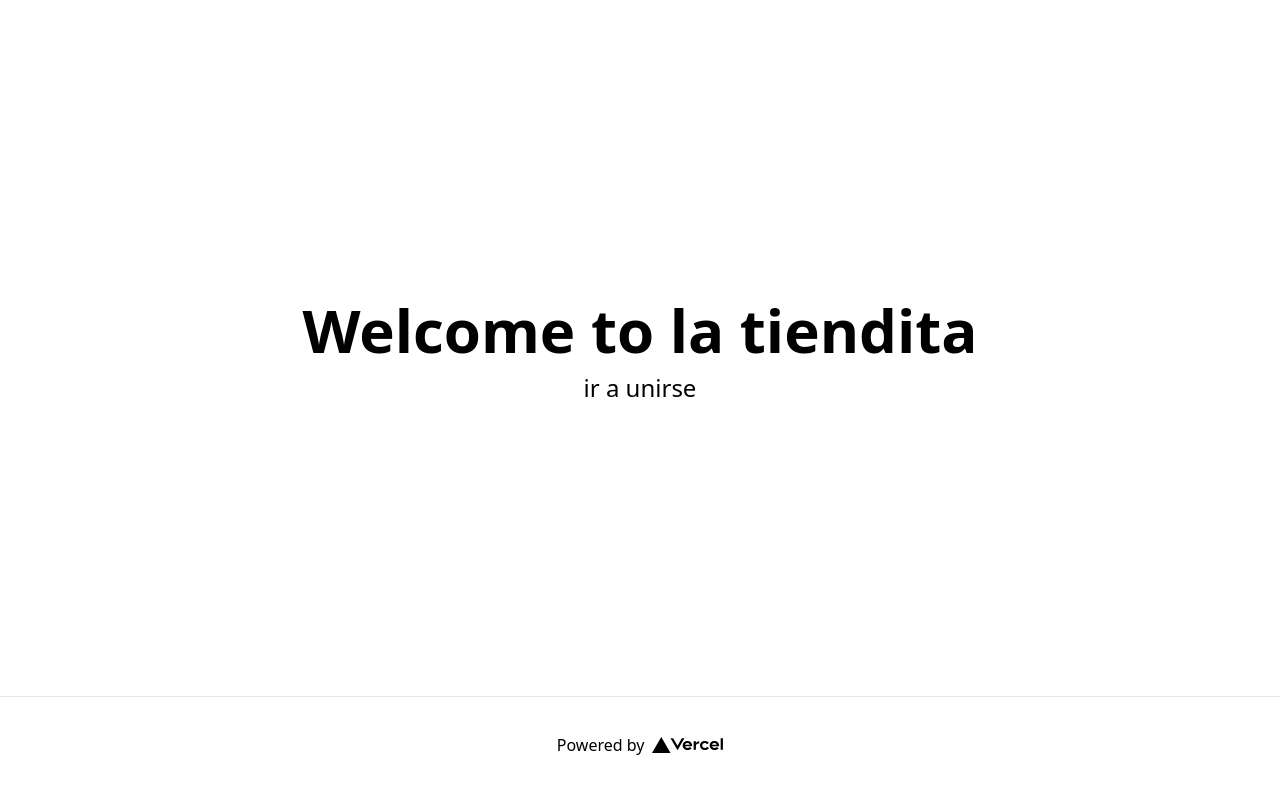
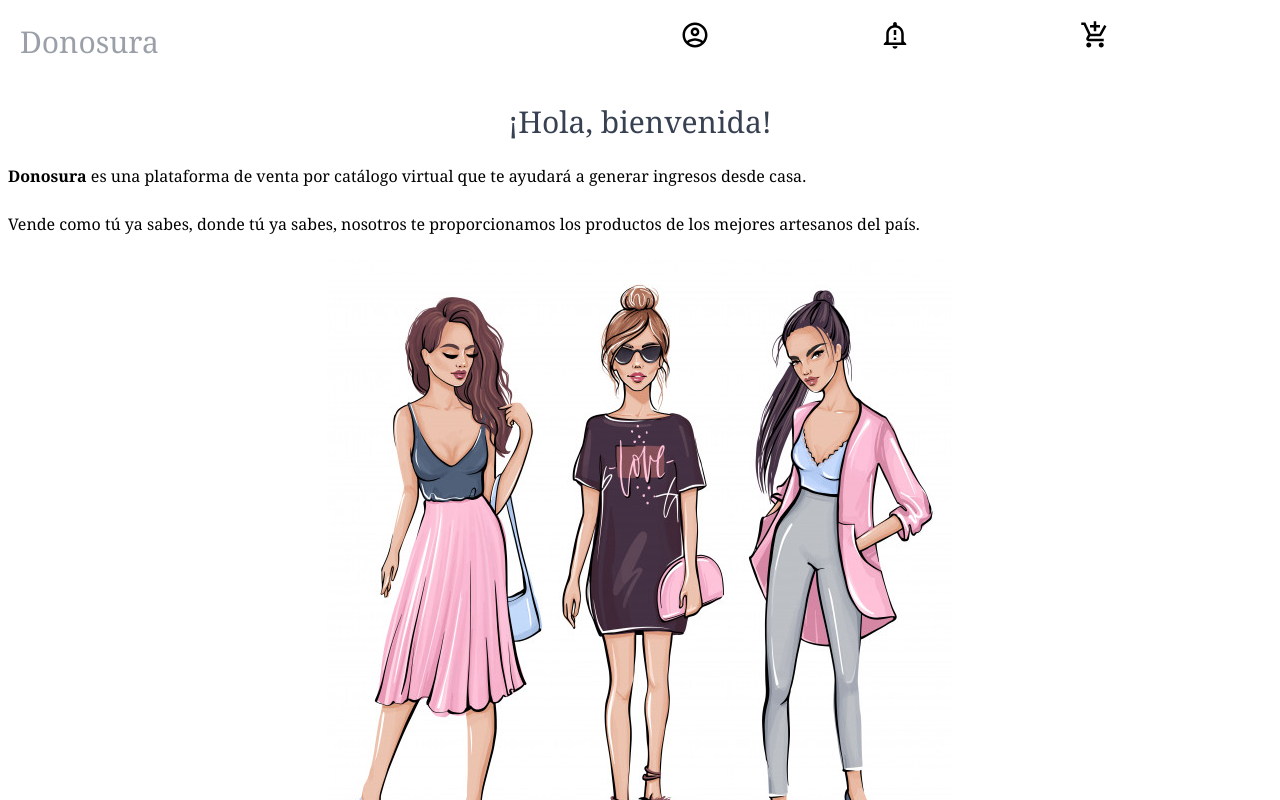
Before and after one commit to karmap/tiendita-front, a Next.js app: page / in a window 1280 px wide. Before the commit this address had no page. Shown: the top 800 px of the page. Built offline with nearby package versions, Linux system fonts and the light colour scheme.

Commit message:
fixes to home and redirects

```diff
--- a/components/footer.js
+++ b/components/footer.js
@@ -17,12 +17,20 @@ const Footer = () => (
       </div>
 
         <div className="mt-4">
-            <ul className="text-center flex space-x-4">
+            <ul className="text-center flex space-x-4 mt-12 mb-16">
                 <Link href="/registro">
-                <li className="hover:underline focus:underline flex-1">Crear Cuenta</li>
+                  <li className="flex-1">
+                    <label className="label-btn">
+                      Crear cuenta
+                    </label>
+                  </li>
                 </Link>
-                <Link href="/iniciarsesion">
-                <li className="hover:underline focus:underline flex-1">Iniciar Sesión</li>
+                <Link href="/iniciar-sesion">
+                  <li className="flex-1">
+                    <label className="label-btn">
+                      Iniciar Sesión
+                    </label>
+                  </li>
                 </Link>
             </ul>
         </div>
--- a/components/header-simple.js
+++ b/components/header-simple.js
@@ -1,9 +1,12 @@
 import React from 'react'
+import Link from 'next/link'
 
 export default function HeaderSimple() {
     return (
-        <div className="text-center">
-            <h1 className="text-4xl font-serif my-8">Donosura</h1>
-        </div>
+        <Link href="/">
+            <div className="text-center cursor-pointer">
+                <h1 className="text-4xl font-serif my-8">Donosura</h1>
+            </div>
+        </Link>
     )
 }
--- a/components/header.js
+++ b/components/header.js
@@ -6,12 +6,14 @@ const Header = () => (
     <div className="">
       <div className="grid grid-cols-2 gap-0 mt-1">
           <Link href="/home">
-          <h1 className='font-black text-gray-700 text-opacity-50 text-3xl m-5'>Donosura</h1>
+            <h1 className='font-serif text-gray-700 text-opacity-50 text-3xl m-5 cursor-pointer'>Donosura</h1>
           </Link>
-          <div className="grid grid-cols-3 gap-0 mt-3 mb-2">
-          <img className="cuenta" src="/cuenta.svg" alt="Cuenta" height="40" width="40" />
-          <img className="notificacion" src="/notificacion.svg" alt="Busqueda" height="40" width="40" />
-          <img className="carrito" src="/carrito.svg" alt="Carrito" height="40" width="40" />
+          <div className="mt-4 ml-10">
+            <div className="grid grid-flow-col auto-cols">
+              <img className="cuenta" src="/cuenta.svg" alt="Cuenta" height="30" width="30" />
+              <img className="notificacion" src="/notificacion.svg" alt="Busqueda" height="30" width="30" />
+              <img className="carrito" src="/carrito.svg" alt="Carrito" height="30" width="30" />
+            </div>
           </div>
       </div>
     </div>
--- a/components/landinghome.js
+++ b/components/landinghome.js
@@ -4,17 +4,19 @@ import Link from 'next/link'
 const LandingHome = () => (
   <div className="container mx-auto">
     <div className="grid grid-cols-1 gap-0 mt-1">
-      <h1 className='font-black text-gray-700 text-opacity-100 text-3xl m-5 text-center'>¡Hola, bienvenida!</h1>
+      <h1 className='font-serif text-gray-700 text-opacity-100 text-3xl m-5 text-center'>
+        ¡Hola, bienvenida!
+      </h1>
           <div className="grid grid-cols-1 gap-0 mt-1 m-2 text-justify">
             <p className=""><strong><span>Donosura</span></strong> es una plataforma de venta por catálogo virtual que te ayudará a generar ingresos desde casa.</p>
               <br/>
             <p>Vende como tú ya sabes, donde tú ya sabes, nosotros te proporcionamos los productos de los mejores artesanos del país.</p>
           </div>
-          <div className="mx-auto">
-          <img className="imagen" src="https://image.freepik.com/vector-gratis/chica-elegante-ropa-moda-dibujado-mano-hermosa-nina_90395-236.jpg" alt="presentacion" />
+          <div className="mx-auto m-4">
+            <img className="imagen" src="/home-img.jpg" alt="presentacion" />
           </div>
 
-          <h1 className='text-gray-700 text-opacity-100 text-3xl m-5 text-center'>Sistema de Recompensas</h1>
+          <h1 className='text-gray-700 text-opacity-100 text-3xl m-5 text-center font-serif'>Sistema de Recompensas</h1>
 
             <div className="grid grid-cols-1 gap-0 mt-1 m-2 text-justify">
                   <p className="">Por cada 100 pesos ganarás 1 diamante. Por ejemplo: si una bolsa cuesta 488 pesos, obtendrás 4 diamantes.</p><br/>
@@ -26,14 +28,13 @@ const LandingHome = () => (
                   <p className="">Cada 100 diamantes subirás de nivel, lo que te dará acceso a cada vez mejores beneficios.</p>
 
             </div>
-            <h2 className='font-black text-gray-700 text-opacity-100 text-3xl m-5 text-center'>¡Inicia tu negocio con nosotros!</h2>
+            <h2 className='font-serif text-gray-700 text-opacity-100 text-3xl m-5 text-center'>¡Inicia tu negocio con nosotros!</h2>
             <Link href="/catalogo">
-            <h2 className='font-black text-gray-700 text-opacity-100 text-3xl m-5 text-center hover:underline focus:underline'>Catálogos disponibles</h2>
+            <h2 className='font-serif text-gray-700 text-opacity-100 text-3xl m-5 text-center hover:underline focus:underline'>Catálogos disponibles</h2>
             </Link>
 
-          <div className="grid grid-cols-1 gap-0 mt-1 mb-2 text-center mx-auto">
-
-          <img className="imagen" src="https://stylelovely.com/wp-content/uploads/marcas_ropa_juvenil-736x412.jpg" alt="presentacion" />
+          <div className="grid grid-cols-1 gap-0 m-4 text-center mx-auto">
+            <img className="imagen" src="/home-ropa.jpg" alt="presentacion" />
           </div>
     </div>
   </div>
--- a/pages/index.js
+++ b/pages/index.js
@@ -1,45 +1,25 @@
 import Head from 'next/head'
 import Link from 'next/link'
-import { useRouter } from 'next/router'
-import { useEffect } from "react";
+// import { useRouter } from 'next/router'
+// import { useEffect } from "react";
+import Header from '../components/header';
+import Footer from '../components/footer';
+import LandingHome from '../components/landinghome';
 
 export default function Home() {
-  const router = useRouter()
+  // const router = useRouter()
 
-  useEffect(() => {
-      router.push('/home')
-  }, [])
+  // useEffect(() => {
+  //     router.push('/home')
+  // }, [])
 
   return (
-    <div className="flex flex-col items-center justify-center min-h-screen py-2">
-      <Head>
-        <title>Donosura</title>
-        <link rel="icon" href="/favicon.ico" />
-      </Head>
-
-      <main className="flex flex-col items-center justify-center flex-1 px-20 text-center">
-        <h1 className="text-6xl font-bold">
-          Welcome to la tiendita
-        </h1>
-
-        <p className="mt-3 text-2xl">
-          <Link href="/unirse">
-            <a>ir a unirse</a>
-          </Link>
-        </p>
-      </main>
-
-      <footer className="flex items-center justify-center w-full h-24 border-t">
-        <a
-          className="flex items-center justify-center"
-          href="https://vercel.com?utm_source=create-next-app&utm_medium=default-template&utm_campaign=create-next-app"
-          target="_blank"
-          rel="noopener noreferrer"
-        >
-          Powered by{' '}
-          <img src="/vercel.svg" alt="Vercel Logo" className="h-4 ml-2" />
-        </a>
-      </footer>
+    <div className="mx-auto">
+        <div className='mx-auto'>
+          <Header />
+          <LandingHome />
+          <Footer />
+      </div>
     </div>
   )
 }
--- a/styles/globals.css
+++ b/styles/globals.css
@@ -29,6 +29,13 @@ h2.link {
     @apply bg-gray-500 hover:bg-gray-400 text-white text-lg
         py-2 px-4 rounded m-4 cursor-pointer;
 }
+.label-btn {
+    @apply bg-gray-500 hover:bg-gray-400 text-white
+        py-4 px-4 rounded cursor-pointer;
+}
 .error {
     @apply my-2 bg-red-100 border-l-4 border-red-500 text-red-700 p-2;
 }
+p {
+    @apply font-serif;
+}
```
Also changed, not shown: public/home-img.jpg (added), public/home-ropa.jpg (added).
